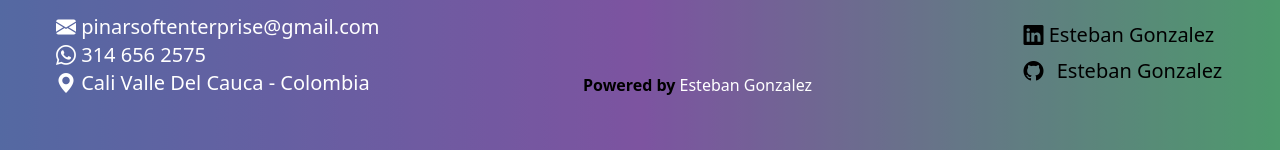
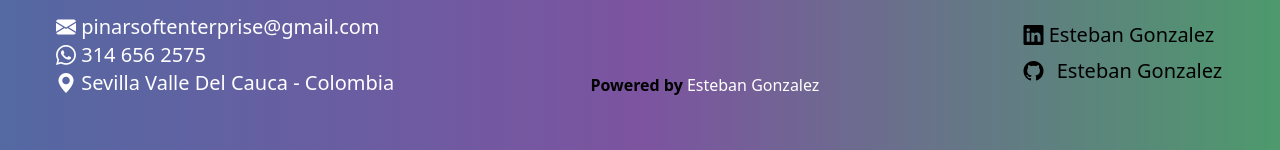
Before and after one commit to Esteban528/PinarsoftWeb, a website: page index.html in a window 1280 px wide. Shown: the part 1599-1749 px from the top of the page. Drawn offline with nearby package versions, Linux system fonts and the light colour scheme.

Commit message:
Update index.html

```diff
--- a/index.html
+++ b/index.html
@@ -105,7 +105,7 @@
       <h3>Contacto</h3>
       <p> <i class="bi bi-envelope-fill"></i> pinarsoftenterprise@gmail.com</p>
       <p> <i class="bi bi-whatsapp"></i> 314 656 2575</p>
-      <p> <i class="bi bi-geo-alt-fill"></i> Cali Valle Del Cauca - Colombia </p>
+      <p> <i class="bi bi-geo-alt-fill"></i> Sevilla Valle Del Cauca - Colombia </p>
     </div>
 
     <div class="flex flex-col justify-end">
```
